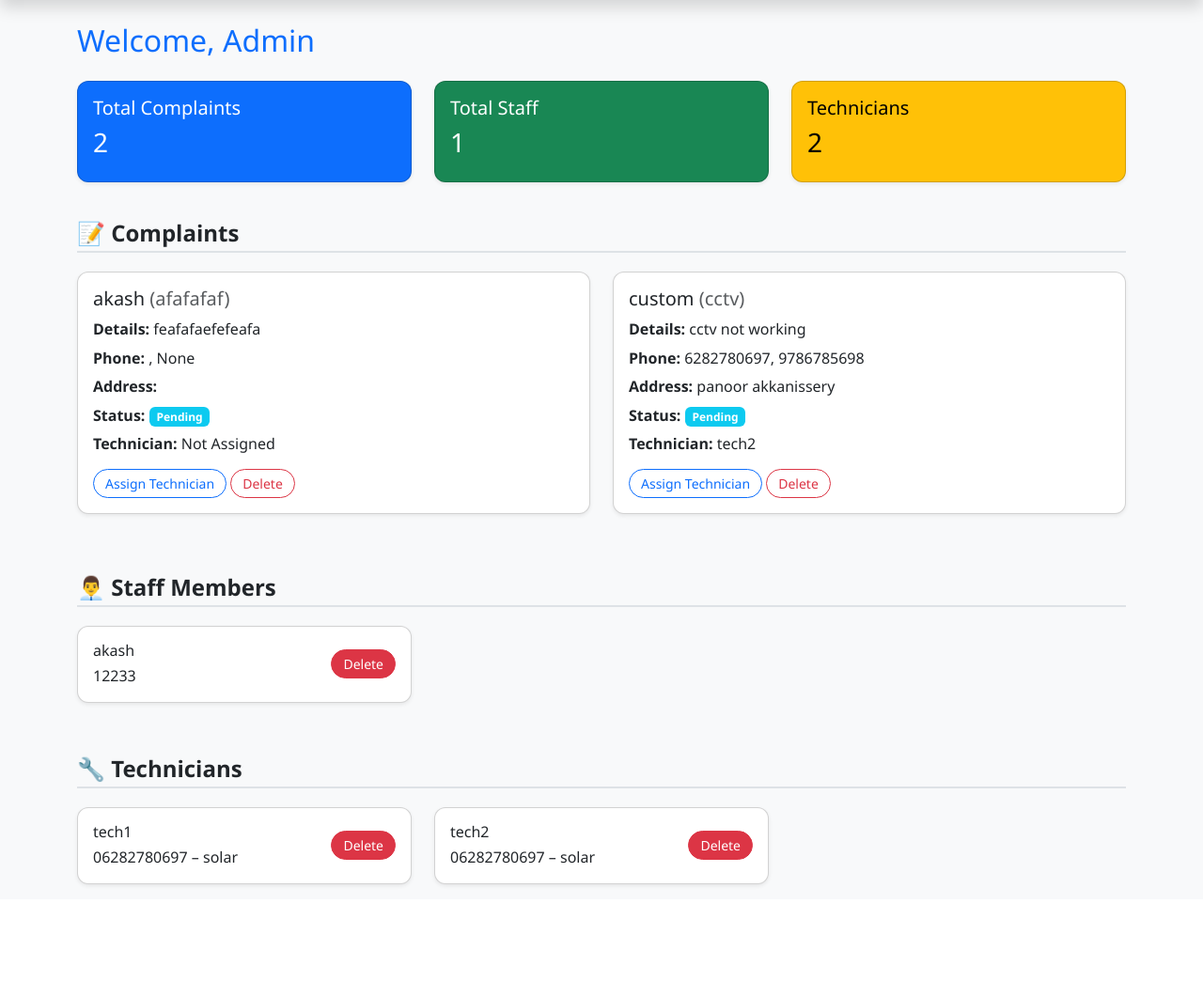
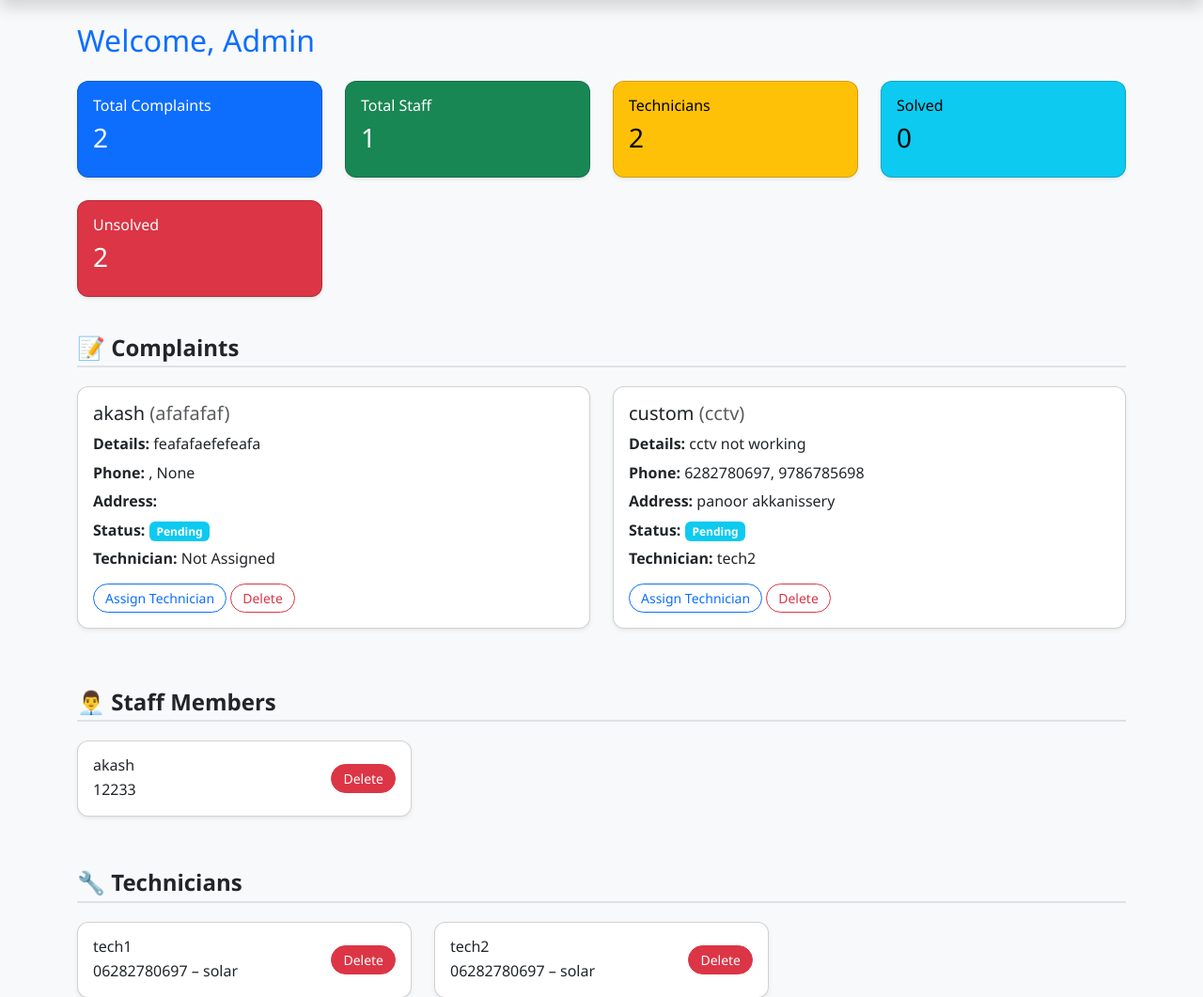
Before and after one commit to akasha17/complaint-management, a Django app: page /admin-dashboard/ in a window 1280 px wide. Shown: the part 60-1121 px from the top of the page at 94% size. Before the commit the page ends 1004 px from the top, so only its background shows below. Run offline with Django 5.2, Linux system fonts and the light colour scheme; a user stored in the database is signed in; data comes from the database, SQL or seed files in the repository.

Commit message:
admin_dashboard.html

```diff
--- a/cm/cmapp/templates/admin/admin_dashboard.html
+++ b/cm/cmapp/templates/admin/admin_dashboard.html
@@ -32,7 +32,6 @@
 <div class="container mt-4">
     <h2 class="mb-4 text-primary">Welcome, Admin</h2>
 
-    <!-- Flash Messages -->
     {% if messages %}
         {% for message in messages %}
             <div class="alert alert-success alert-dismissible fade show" role="alert">
@@ -44,27 +43,47 @@
 
     <!-- Stats Cards -->
     <div class="row mb-4">
-        <div class="col-md-4">
+        <div class="col-md-3">
             <div class="card text-bg-primary shadow-sm">
                 <div class="card-body">
-                    <h5 class="card-title">Total Complaints</h5>
-                    <h3>{{ complaints|length }}</h3>
+                    <h6>Total Complaints</h6>
+                    <h3>{{ chart_data.total }}</h3>
                 </div>
             </div>
         </div>
-        <div class="col-md-4">
+        <div class="col-md-3">
             <div class="card text-bg-success shadow-sm">
                 <div class="card-body">
-                    <h5 class="card-title">Total Staff</h5>
+                    <h6>Total Staff</h6>
                     <h3>{{ staff|length }}</h3>
                 </div>
             </div>
         </div>
-        <div class="col-md-4">
+        <div class="col-md-3">
             <div class="card text-bg-warning shadow-sm">
                 <div class="card-body">
-                    <h5 class="card-title">Technicians</h5>
+                    <h6>Technicians</h6>
                     <h3>{{ technicians|length }}</h3>
+                </div>
+            </div>
+        </div>
+        <div class="col-md-3">
+            <div class="card text-bg-info shadow-sm">
+                <div class="card-body">
+                    <h6>Solved</h6>
+                    <h3>{{ chart_data.completed }}</h3>
+                </div>
+            </div>
+        </div>
+    </div>
+
+    <!-- Unsolved -->
+    <div class="row mb-4">
+        <div class="col-md-3">
+            <div class="card text-bg-danger shadow-sm">
+                <div class="card-body">
+                    <h6>Unsolved</h6>
+                    <h3>{{ chart_data.unsolved }}</h3>
                 </div>
             </div>
         </div>
@@ -84,7 +103,7 @@
                         <p><strong>Status:</strong>
                             <span class="badge bg-info">{{ c.status|title }}</span>
                         </p>
-<!--                         <p><strong>Staff:</strong>
+                        <!-- <p><strong>Staff:</strong>
                             {% if c.assigned_staff and c.assigned_staff.user %}
                                 {{ c.assigned_staff.user.get_full_name }}
                             {% else %}
```
